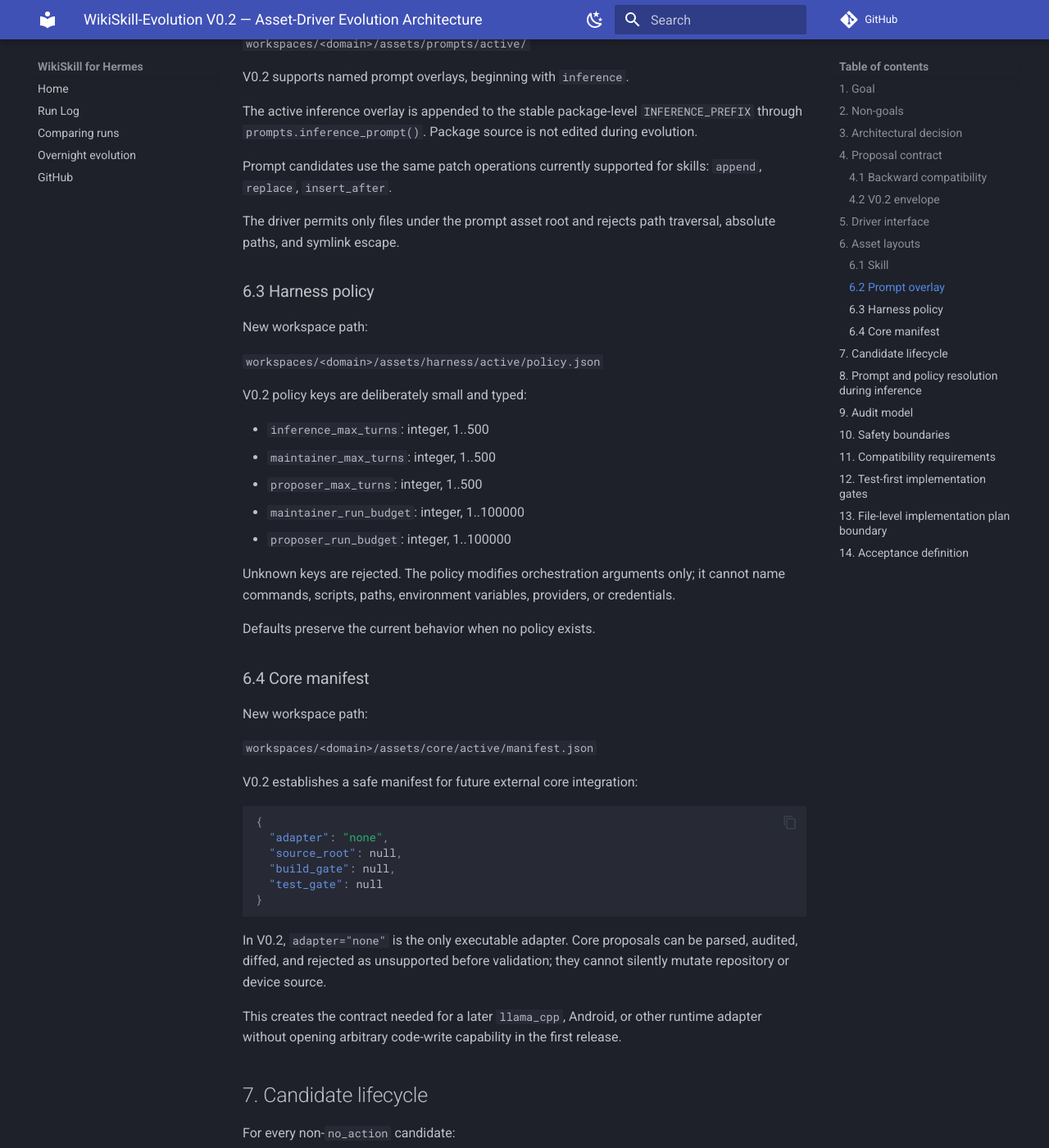
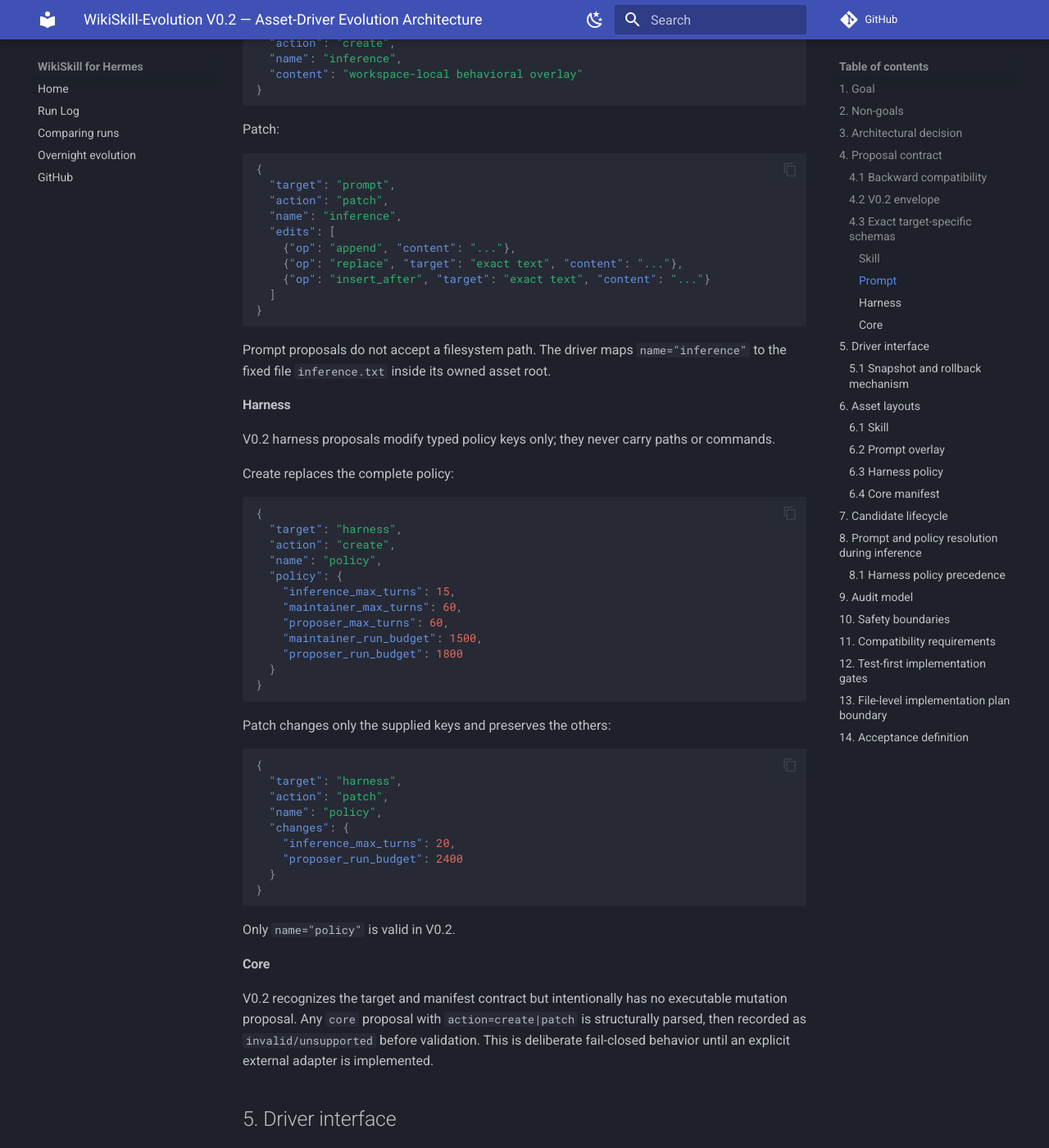
Before and after one commit to QuJindai/WikiSkill-Evolution, an MkDocs documentation site: the page built from docs/superpowers/specs/2026-09-01-v0.2-asset-driver-design.md, in a window 1280 px wide and 1400 px high, scrolled down 3071 px. Shown: the whole window at 82% size. Built offline with MkDocs 1.6.1 and Material for MkDocs 9.7.7, drawn with Linux system fonts in a browser that asks for light colours; comment, search, counter and statistics services are not loaded; some of the changed text lies outside the part shown.

Commit message:
docs: close v0.2 proposal and rollback ambiguities

````diff
--- a/docs/superpowers/specs/2026-09-01-v0.2-asset-driver-design.md
+++ b/docs/superpowers/specs/2026-09-01-v0.2-asset-driver-design.md
@@ -76,6 +76,113 @@ All new proposals use:
 
 Unknown targets, actions, edit operations, paths, or policy keys fail closed before the validation gate runs.
 
+### 4.3 Exact target-specific schemas
+
+#### Skill
+
+Unchanged from V0.1 except for optional `target="skill"`.
+
+Create:
+
+```json
+{
+  "target": "skill",
+  "action": "create",
+  "name": "snake_case_skill",
+  "skill_md": "full SKILL.md",
+  "purpose_md": "optional provenance"
+}
+```
+
+Patch:
+
+```json
+{
+  "target": "skill",
+  "action": "patch",
+  "name": "existing-skill",
+  "file": "SKILL.md",
+  "edits": [
+    {"op": "append", "content": "..."},
+    {"op": "replace", "target": "exact text", "content": "..."},
+    {"op": "insert_after", "target": "exact text", "content": "..."}
+  ]
+}
+```
+
+#### Prompt
+
+V0.2 exposes exactly one prompt asset name: `inference`.
+
+Create:
+
+```json
+{
+  "target": "prompt",
+  "action": "create",
+  "name": "inference",
+  "content": "workspace-local behavioral overlay"
+}
+```
+
+Patch:
+
+```json
+{
+  "target": "prompt",
+  "action": "patch",
+  "name": "inference",
+  "edits": [
+    {"op": "append", "content": "..."},
+    {"op": "replace", "target": "exact text", "content": "..."},
+    {"op": "insert_after", "target": "exact text", "content": "..."}
+  ]
+}
+```
+
+Prompt proposals do not accept a filesystem path. The driver maps `name="inference"` to the fixed file `inference.txt` inside its owned asset root.
+
+#### Harness
+
+V0.2 harness proposals modify typed policy keys only; they never carry paths or commands.
+
+Create replaces the complete policy:
+
+```json
+{
+  "target": "harness",
+  "action": "create",
+  "name": "policy",
+  "policy": {
+    "inference_max_turns": 15,
+    "maintainer_max_turns": 60,
+    "proposer_max_turns": 60,
+    "maintainer_run_budget": 1500,
+    "proposer_run_budget": 1800
+  }
+}
+```
+
+Patch changes only the supplied keys and preserves the others:
+
+```json
+{
+  "target": "harness",
+  "action": "patch",
+  "name": "policy",
+  "changes": {
+    "inference_max_turns": 20,
+    "proposer_run_budget": 2400
+  }
+}
+```
+
+Only `name="policy"` is valid in V0.2.
+
+#### Core
+
+V0.2 recognizes the target and manifest contract but intentionally has no executable mutation proposal. Any `core` proposal with `action=create|patch` is structurally parsed, then recorded as `invalid/unsupported` before validation. This is deliberate fail-closed behavior until an explicit external adapter is implemented.
+
 ## 5. Driver interface
 
 Add `wikiskill/assets.py` with a small stdlib-only driver registry and protocol. Concrete drivers expose behavior equivalent to:
@@ -95,6 +202,19 @@ The concrete implementation may use functions instead of a formal ABC to keep th
 
 Driver lookup is deterministic and explicit. No dynamic import from proposal content is allowed.
 
+### 5.1 Snapshot and rollback mechanism
+
+Mutable V0.2 drivers use a dedicated Git repository inside their active asset root. This matches the existing Skill Driver semantics and gives exact, inspectable rollback.
+
+- Skill: existing `skills/active/.git`
+- Prompt: `assets/prompts/active/.git`
+- Harness: `assets/harness/active/.git`
+- Core: `assets/core/active/.git` may exist for manifest provenance, but no executable core mutation is admitted in V0.2.
+
+`prepare()` commits a base snapshot before candidate application. `diff()` is the uncommitted Git diff. `accept()` commits the candidate. `rollback()` performs hard reset plus clean inside only that driver's active root.
+
+No driver may reset another driver's state or the Wiki.
+
 ## 6. Asset layouts
 
 ### 6.1 Skill
@@ -109,15 +229,15 @@ The Skill Driver wraps the current Git lifecycle from `gating.py` and preserves
 
 New workspace path:
 
-`workspaces/<domain>/assets/prompts/active/`
+`workspaces/<domain>/assets/prompts/active/inference.txt`
 
-V0.2 supports named prompt overlays, beginning with `inference`.
+V0.2 supports only the named prompt overlay `inference`.
 
-The active inference overlay is appended to the stable package-level `INFERENCE_PREFIX` through `prompts.inference_prompt()`. Package source is not edited during evolution.
+The active inference overlay is inserted immediately after the stable package-level `INFERENCE_PREFIX` and before `TASK:` through `prompts.inference_prompt()`. Package source is not edited during evolution.
 
 Prompt candidates use the same patch operations currently supported for skills: `append`, `replace`, `insert_after`.
 
-The driver permits only files under the prompt asset root and rejects path traversal, absolute paths, and symlink escape.
+Because proposals never supply a prompt path, the driver always resolves the fixed file under the prompt asset root. Generic path traversal, absolute path, and symlink-escape checks still apply to internal driver helpers.
 
 ### 6.3 Harness policy
 
@@ -143,7 +263,7 @@ New workspace path:
 
 `workspaces/<domain>/assets/core/active/manifest.json`
 
-V0.2 establishes a safe manifest for future external core integration:
+V0.2 initializes a safe manifest for future external core integration:
 
 ```json
 {
@@ -154,7 +274,7 @@ V0.2 establishes a safe manifest for future external core integration:
 }
 ```
 
-In V0.2, `adapter="none"` is the only executable adapter. Core proposals can be parsed, audited, diffed, and rejected as unsupported before validation; they cannot silently mutate repository or device source.
+In V0.2, `adapter="none"` is the only supported active state. Core mutation proposals are recorded as unsupported before validation and cannot alter repository or device source.
 
 This creates the contract needed for a later `llama_cpp`, Android, or other runtime adapter without opening arbitrary code-write capability in the first release.
 
@@ -166,31 +286,50 @@ For every non-`no_action` candidate:
 2. Harness normalizes legacy proposals to `target="skill"`.
 3. Registry resolves the target driver.
 4. Driver validates schema and mutation boundaries.
-5. Driver snapshots/prepares the active asset state.
-6. Driver applies the candidate.
-7. Harness captures a unified human-readable diff.
-8. The same held-out validation tasks run through `gating.run_gate()`.
-9. If `R_val > R_best`, driver accepts/commits and `R_best` advances.
-10. Otherwise driver rolls back only the candidate asset; Wiki persists.
-11. State history and Wiki impact log record target, action, candidate description, diff, score, verdict, and previous best.
+5. If validation fails, the harness records an `invalid` outcome with the full proposal, advances `next_iter`, performs no validation rollout, and continues safely.
+6. Driver snapshots/prepares the active asset state.
+7. Driver applies the candidate.
+8. Harness captures a unified human-readable diff.
+9. The same held-out validation tasks run through `gating.run_gate()`.
+10. If `R_val > R_best`, driver accepts/commits and `R_best` advances.
+11. Otherwise driver rolls back only the candidate asset; Wiki persists.
+12. State history and Wiki impact log record target, action, candidate description, diff, score, verdict, and previous best.
 
-A driver validation error is not treated as a scored candidate. It is recorded as an invalid proposal and no validation rollout runs.
+A driver validation error is never treated as a scored candidate and never aborts the whole evolution session unless the error indicates workspace corruption rather than an invalid proposal.
 
 ## 8. Prompt and policy resolution during inference
 
 `prompts.inference_prompt()` becomes workspace-aware while retaining compatibility with existing callers.
 
-The preferred signature is:
+Preferred signature:
 
 ```python
 inference_prompt(task, sandbox=None, ws=None)
 ```
 
+Resolution order:
+
+1. stable package `INFERENCE_PREFIX`;
+2. accepted workspace `inference.txt` overlay, if present;
+3. `TASK:` title and task prompt;
+4. existing working-directory anchor.
+
 If `ws` is omitted or no overlay exists, output is byte-for-byte equivalent to V0.1 behavior.
 
 `gating.run_task()` passes the workspace to prompt construction and resolves the active harness policy before invoking the backend runner.
 
-Maintainer and proposer budgets are resolved in `harness.maintain_step()` and `harness.propose_step()` from the same harness policy with current constants as defaults.
+### 8.1 Harness policy precedence
+
+For backward compatibility, the current `evolve(..., max_turns=15)` value remains the fallback inference turn limit when no accepted harness policy exists.
+
+If an accepted harness policy contains `inference_max_turns`, that value takes precedence for subsequent train and validation inference runs. This is required for a Harness candidate to have a measurable behavioral effect during its own validation gate and after acceptance.
+
+Maintainer/proposer values resolve similarly:
+
+- policy value if present;
+- otherwise current constants: 60 turns, 1500 maintainer budget, 1800 proposer budget.
+
+The CLI/API does not gain a new mandatory flag in V0.2. A future operator hard ceiling can be added separately if required; it is not part of this phase.
 
 ## 9. Audit model
 
@@ -217,14 +356,15 @@ All drivers fail closed.
 
 Required checks:
 
-- reject `..` traversal and absolute paths;
+- reject `..` traversal and absolute paths in any internal path-capable helper;
 - operate only inside the driver-owned workspace asset root;
 - reject symlink-based escape where path resolution is relevant;
 - reject unknown target/action/edit operation;
 - reject unknown harness policy key or wrong value type/range;
 - never accept executable command strings from a harness proposal;
 - never modify `wiki/` on rollback;
-- never run validation after a proposal fails structural validation.
+- never run validation after a proposal fails structural validation;
+- never dynamically import an adapter named by proposal content.
 
 ## 11. Compatibility requirements
 
@@ -245,19 +385,21 @@ Before implementation code, add failing tests for:
 1. Legacy skill proposal defaults to `target=skill`.
 2. Skill create accept path remains compatible.
 3. Skill reject fully rolls back.
-4. Prompt candidate changes the generated inference prompt.
+4. Prompt candidate changes the generated inference prompt in the specified resolution order.
 5. Prompt ACCEPT persists the overlay.
-6. Prompt REJECT restores exact previous prompt state.
-7. Harness policy candidate affects runner turns/budget.
-8. Harness ACCEPT persists policy.
-9. Harness REJECT restores exact prior policy.
-10. Unknown harness keys and out-of-range values are rejected before gate.
-11. Unknown target is rejected before gate.
-12. Path traversal/absolute-path prompt mutations are rejected.
-13. Core target is recognized but unsupported mutation fails closed in V0.2.
-14. `no_action` performs no validation rollout.
-15. Invalid/rejected proposal full content remains in the Wiki audit trail.
-16. Existing full test suite remains green.
+6. Prompt REJECT restores the exact previous prompt state.
+7. Prompt proposal rejects unsupported names and illegal edit operations.
+8. Harness policy candidate affects runner turns/budget.
+9. Harness ACCEPT persists policy.
+10. Harness REJECT restores the exact prior policy.
+11. Unknown harness keys, wrong types, booleans-as-integers, and out-of-range values are rejected before gate.
+12. Unknown target is rejected before gate.
+13. Internal path helpers reject traversal, absolute paths, and symlink escape.
+14. Core target is recognized but mutation is recorded unsupported before gate in V0.2.
+15. `no_action` performs no validation rollout.
+16. Invalid/rejected proposal full content remains in the Wiki audit trail.
+17. Invalid proposal advances the iteration without changing `R_best`.
+18. Existing full test suite remains green.
 
 CI release gate remains:
 
````
Also changed, not shown: other parts of docs/superpowers/specs/2026-09-01-v0.2-asset-driver-design.md (+1 -1 lines).
